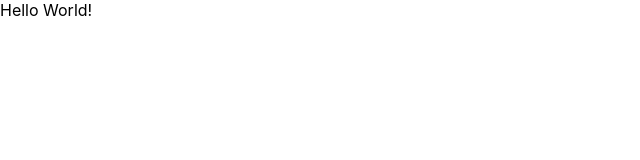
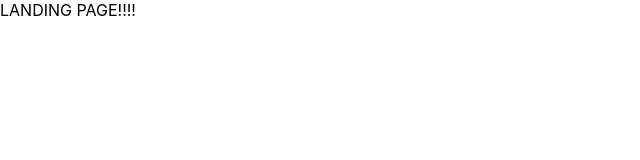
Before and after one commit to moontaekim/Project_4, a React (Create React App) app in the folder client/: page / in a window 1280 px wide. Shown: the top 160 px of the page, without its empty margins (0-640 px from the left). Built offline with nearby package versions, Linux system fonts and the light colour scheme.

Commit message:
router in plcae to go to /users

```diff
--- a/client/src/App.js
+++ b/client/src/App.js
@@ -1,11 +1,16 @@
 import React, { Component } from 'react';
+import {BrowserRouter as Router, Switch, Route, Link} from 'react-router-dom'
+import landingPage from './components/landingPage';
+
 
 class App extends Component {
   render() {
     return (
-      <div>
-        Hello World!
-      </div>
+      <Router>
+        <Switch>
+          <Route to="/users" component={landingPage}/>
+        </Switch>
+      </Router>
     );
   }
 }
--- /dev/null
+++ b/client/src/components/landingPage.js
@@ -0,0 +1,11 @@
+import React, { Component } from 'react'
+
+export default class landingPage extends Component {
+  render() {
+    return (
+      <div>
+        LANDING PAGE!!!!
+      </div>
+    )
+  }
+}
```
